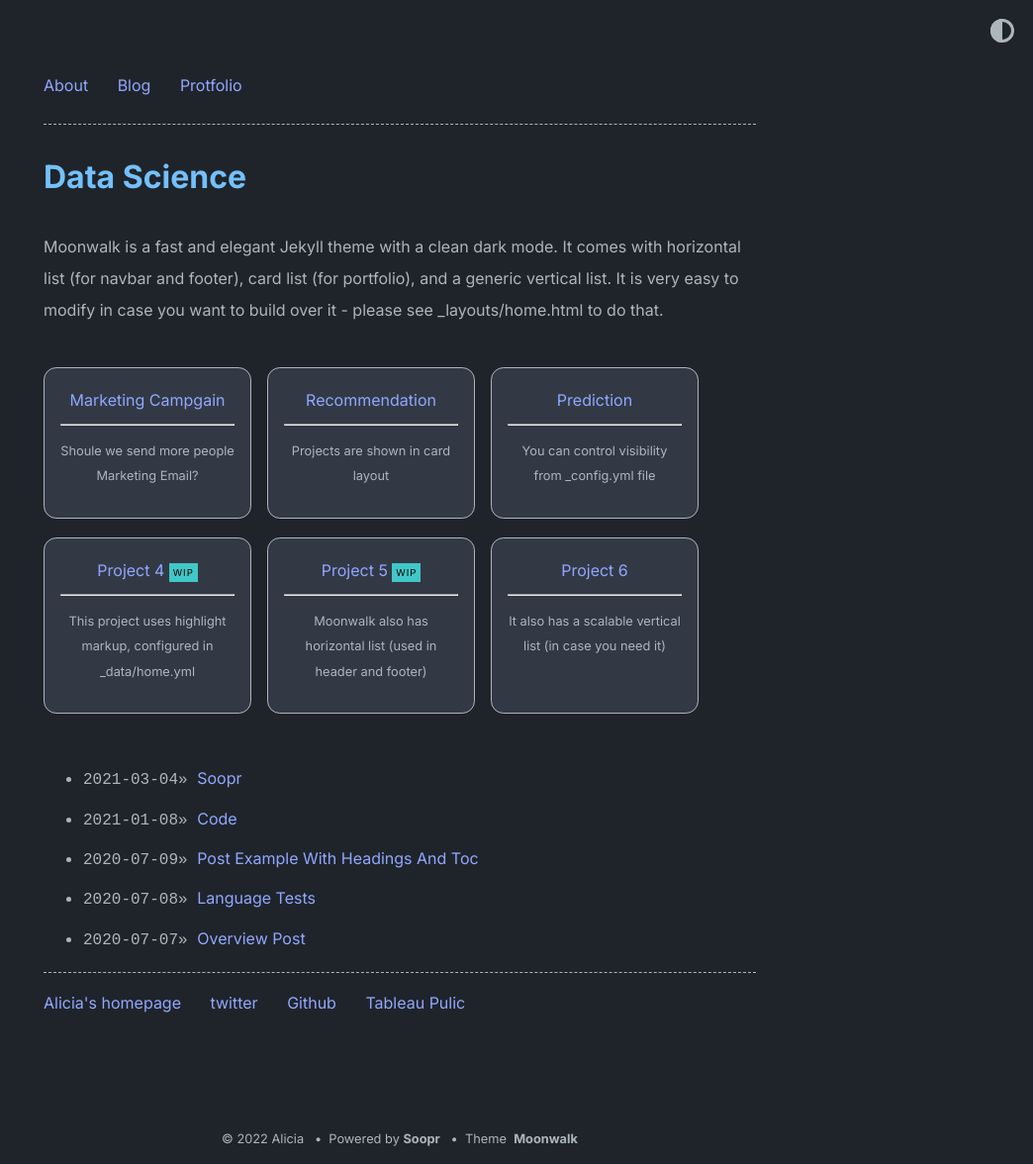
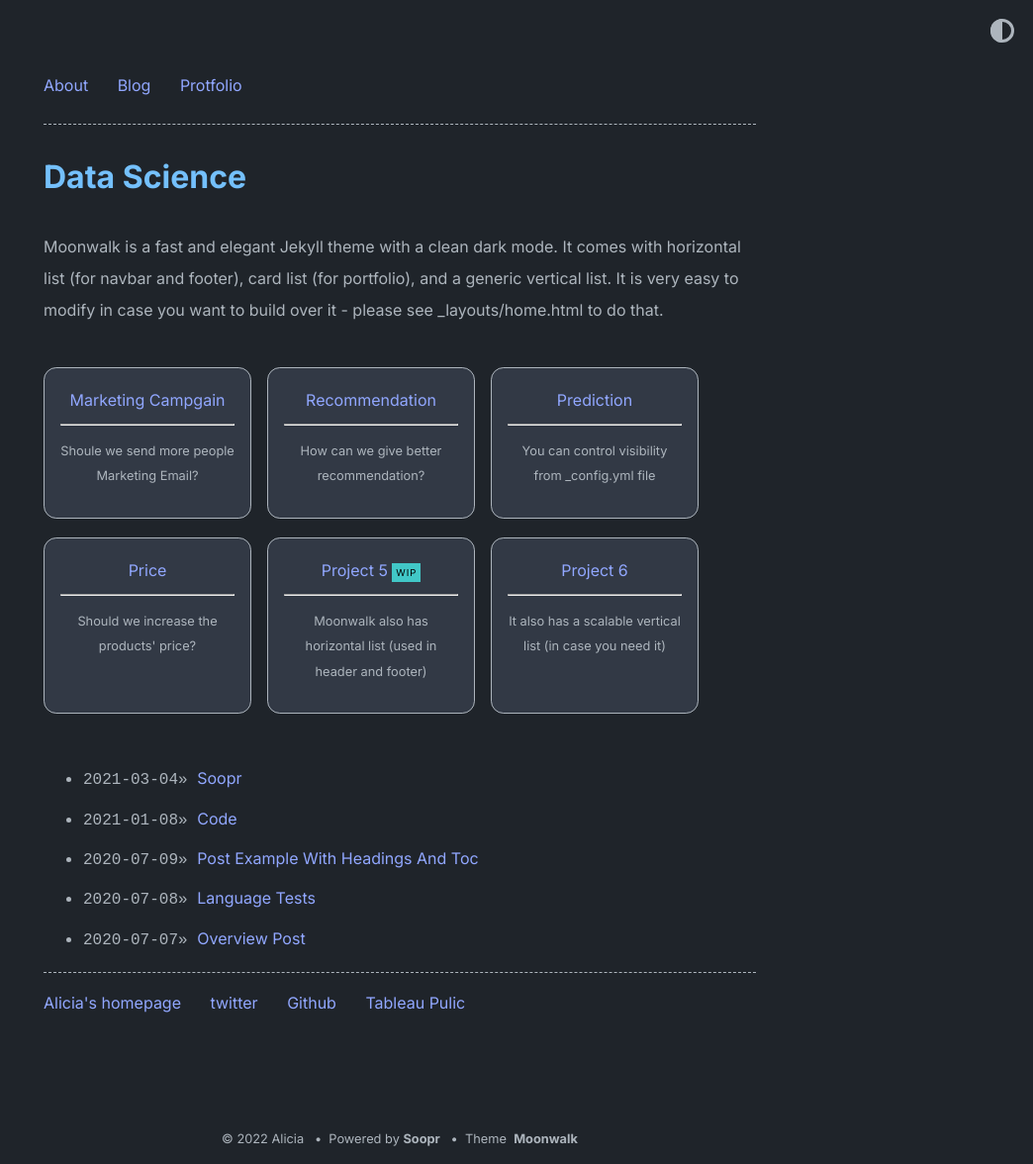
Before and after one commit to abhinavs/moonwalk, a Jekyll site: the page built from index.md, in a window 1280 px wide. Shown: the whole page at 99% size, without its empty margins (236-1280 px from the left). Built offline with Jekyll 4.4.1, drawn with Linux system fonts in a browser that asks for light colours.

Commit message:
Update home.yml

```diff
--- a/_data/home.yml
+++ b/_data/home.yml
@@ -6,7 +6,7 @@ navbar_entries:
     url: blog
 
   - title: Protfolio
-    url: https://www.abhinav.co
+    url: https://www.aliciadatascience.github.co
 
 project_entries:
   - title: Marketing Campgain
@@ -15,16 +15,16 @@ project_entries:
 
   - title: Recommendation
     url: overview-post
-    desc: Projects are shown in card layout
+    desc: How can we give better recommendation?
 
   - title: Prediction
     url: overview-post
     desc: You can control visibility from _config.yml file
 
-  - title: Project 4
+  - title: Price
     url: overview-post
-    desc: This project uses highlight markup, configured in _data/home.yml
-    highlight: WIP
+    desc: Should we increase the products' price?
+
 
   - title: Project 5
     url: overview-post
@@ -55,16 +55,16 @@ old_project_entries:
 
 footer_entries:
   - title: Alicia's homepage
-    url: https://www.abhinav.co
+    url: https://www.aliciadatascience.github.co
 
   - title: twitter
     url: https://twitter.com/abhinav
 
   - title: Github
-    url: https://github.com/abhinavs
+    url: https://github.com/aliciadatascience
 
   - title: Tableau Pulic
-    url: feed.xml
+    url: https://public.tableau.com/app/profile/alicia
 
 misc_entries:
   - title: this is an example vertical list
```
